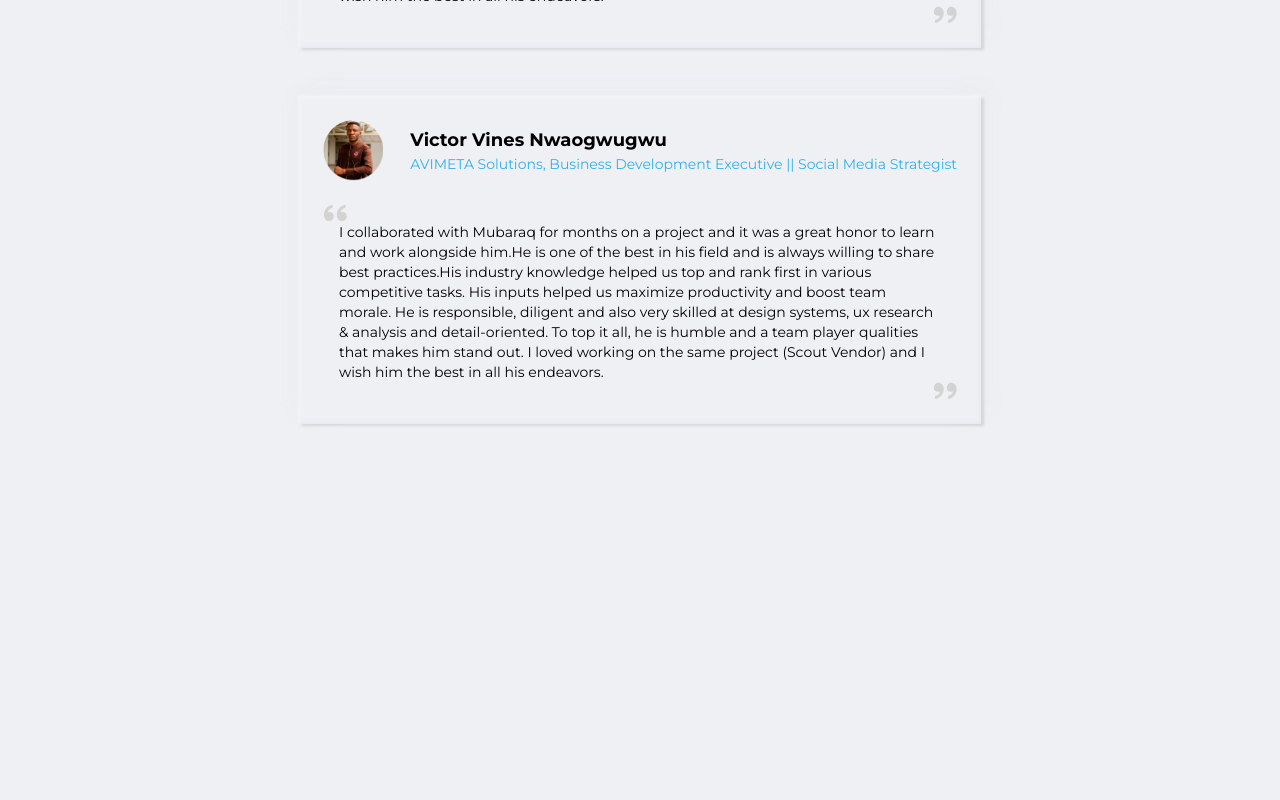
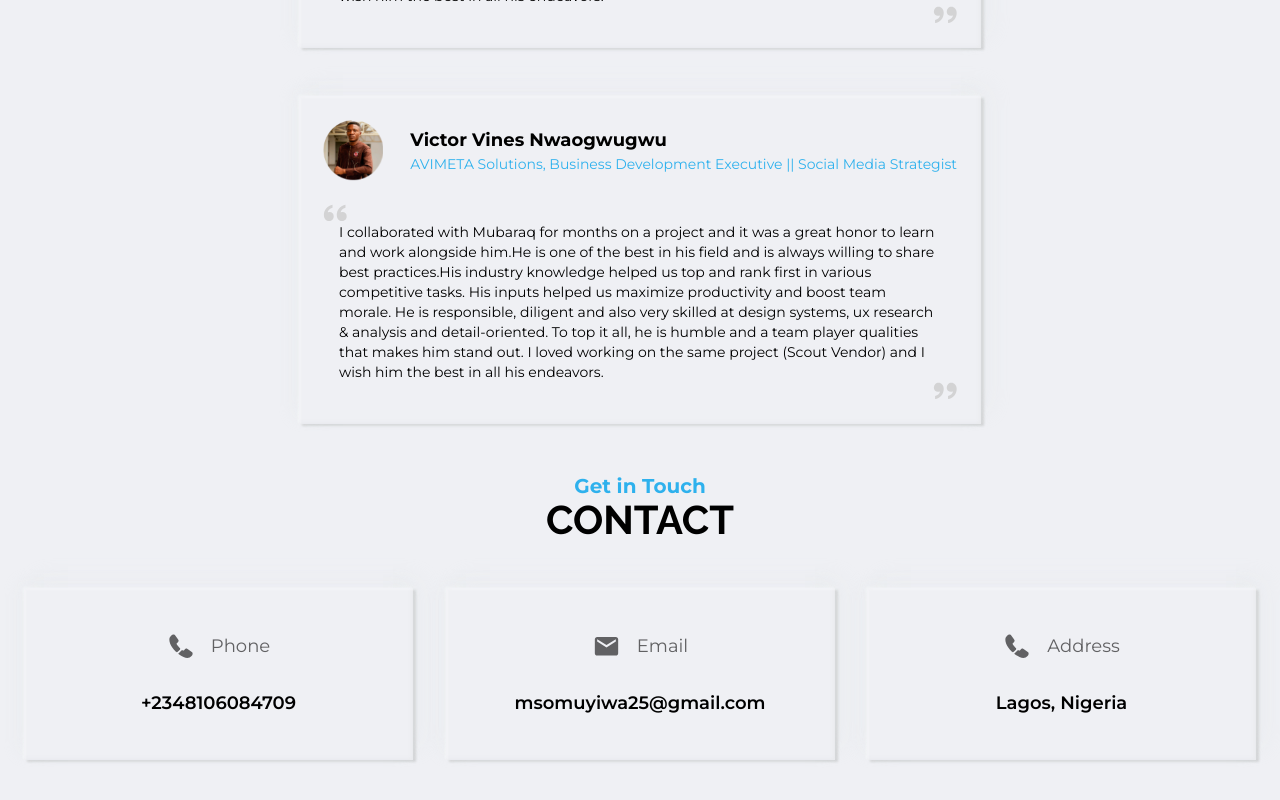
Before and after one commit to Misty-Arts/mubarak-portfolio, a Next.js app: page / in a window 1280 px wide. Shown: the part 4786-5586 px from the top of the page. Before the commit the page ends 5258 px from the top, so only its background shows below. Built offline with nearby package versions, Linux system fonts and the light colour scheme.

Commit message:
Initiate contact

```diff
--- a/src/app/layout.tsx
+++ b/src/app/layout.tsx
@@ -1,9 +1,10 @@
 import Navbar from "@/components/Navbar";
 import { montserrat, raleway } from "@/lib/font";
+import "keen-slider/keen-slider.min.css";
 import "./globals.css";
 
 export const metadata = {
-  title: "Create Next App",
+  title: "Mubaraq Somuyiwa",
   description: "Generated by create next app",
 };
 
@@ -14,7 +15,9 @@ export default function RootLayout({
 }) {
   return (
     <html lang="en">
-      <body className={`${raleway.variable} bg-bg ${montserrat.variable} font-montserrat`}>
+      <body
+        className={`${raleway.variable} bg-bg ${montserrat.variable} font-montserrat`}
+      >
         <Navbar />
         <main className="pt-10 md:pt-30">{children}</main>
       </body>
--- a/src/app/page.tsx
+++ b/src/app/page.tsx
@@ -1,4 +1,5 @@
 import About from "@/components/LandingPage/About";
+import Contact from "@/components/LandingPage/Contact";
 import Home from "@/components/LandingPage/Home";
 import Portfolio from "@/components/LandingPage/Portfolio";
 import Testimonial from "@/components/LandingPage/Testimonial";
@@ -10,6 +11,7 @@ export default function HomePage() {
       <Portfolio />
       <About />
       <Testimonial />
+      <Contact />
     </>
   );
 }
--- /dev/null
+++ b/src/components/LandingPage/Contact/Card.tsx
@@ -0,0 +1,26 @@
+import styles from "@/components/LandingPage/LandingPage.module.css";
+import { FC, ReactNode } from "react";
+
+interface ContactCardProps {
+  icon: ReactNode;
+  title: string;
+  content: string;
+}
+const ContactCard: FC<ContactCardProps> = ({ icon, title, content }) => {
+  return (
+    <div
+      className={`max-w-389px w-full h-172px p-4 md:p-6 my-12 flex items-center justify-center ${styles.testimonial_card}`}
+    >
+      <div>
+        <div className="flex justify-center items-center mb-7">
+          {icon}
+          <span className="mr-4"></span>
+          <p className="text-lg text-grey">{title}</p>
+        </div>
+        <p className="text-lg font-semibold text-center">{content}</p>
+      </div>
+    </div>
+  );
+};
+
+export default ContactCard;
--- /dev/null
+++ b/src/components/LandingPage/Contact/index.tsx
@@ -0,0 +1,30 @@
+import Heading from "@/components/common/Heading";
+import Mail from "@/lib/icons/Contact/Mail";
+import Phone from "@/lib/icons/Contact/Phone";
+import { FC } from "react";
+import ContactCard from "./Card";
+
+const contactDetails = [
+  { icon: <Phone />, title: "Phone", content: "+2348106084709" },
+  { icon: <Mail />, title: "Email", content: "msomuyiwa25@gmail.com" },
+  { icon: <Phone />, title: "Address", content: "Lagos, Nigeria" },
+];
+
+const Contact: FC = () => {
+  return (
+    <section id="contact" className="custom-container">
+      <Heading title="CONTACT" subtitle="Get in Touch" />
+      <div className="md:flex justify-between">
+        {contactDetails.map((item) => (
+          <ContactCard
+            icon={item.icon}
+            title={item.title}
+            content={item.content}
+          />
+        ))}
+      </div>
+    </section>
+  );
+};
+
+export default Contact;
--- a/src/components/LandingPage/Testimonial/Card.tsx
+++ b/src/components/LandingPage/Testimonial/Card.tsx
@@ -19,7 +19,7 @@ const TestimonialCard: FC<TestimonialCardProps> = ({
 }) => {
   return (
     <div className={`max-w-682px p-6 my-12 mx-auto ${styles.testimonial_card}`}>
-      <div className="flex justify-between items-center mb-6">
+      <div className="md:flex justify-between items-center mb-6">
         <div className="w-15 h-15 mr-6 relative">
           <Image
             src={imageSrc}
@@ -29,8 +29,8 @@ const TestimonialCard: FC<TestimonialCardProps> = ({
           />
         </div>
         <div className="text-left">
-          <p className="font-bold text-lg leading-22">{name}</p>
-          <p className="text-blue text-sm">{position}</p>
+          <p className="font-bold md:text-lg leading-22">{name}</p>
+          <p className="text-blue text-base md:text-sm">{position}</p>
         </div>
       </div>
       <LeftQuote />
--- /dev/null
+++ b/src/lib/icons/Contact/Location.tsx
@@ -0,0 +1,20 @@
+import { FC } from "react";
+
+const Location: FC = () => {
+  return (
+    <svg
+      width="28"
+      height="29"
+      viewBox="0 0 28 29"
+      fill="none"
+      xmlns="http://www.w3.org/2000/svg"
+    >
+      <path
+        d="M14 1.97559C9.16945 1.97559 5.25 5.50348 5.25 9.85059C5.25 16.8506 14 26.4756 14 26.4756C14 26.4756 22.75 16.8506 22.75 9.85059C22.75 5.50348 18.8305 1.97559 14 1.97559ZM14 14.2256C13.3078 14.2256 12.6311 14.0203 12.0555 13.6357C11.4799 13.2511 11.0313 12.7045 10.7664 12.065C10.5015 11.4254 10.4322 10.7217 10.5673 10.0428C10.7023 9.36384 11.0356 8.7402 11.5251 8.25071C12.0146 7.76123 12.6383 7.42789 13.3172 7.29284C13.9961 7.15779 14.6999 7.2271 15.3394 7.49201C15.9789 7.75691 16.5256 8.20552 16.9101 8.78109C17.2947 9.35666 17.5 10.0334 17.5 10.7256C17.499 11.6535 17.1299 12.5432 16.4738 13.1993C15.8176 13.8555 14.9279 14.2246 14 14.2256Z"
+        fill="#616163"
+      />
+    </svg>
+  );
+};
+
+export default Location;
--- /dev/null
+++ b/src/lib/icons/Contact/Mail.tsx
@@ -0,0 +1,20 @@
+import { FC } from "react";
+
+const Mail: FC = () => {
+  return (
+    <svg
+      width="29"
+      height="29"
+      viewBox="0 0 29 29"
+      fill="none"
+      xmlns="http://www.w3.org/2000/svg"
+    >
+      <path
+        d="M23.834 4.89258H5.16732C3.88398 4.89258 2.84565 5.94258 2.84565 7.22591L2.83398 21.2259C2.83398 22.5092 3.88398 23.5592 5.16732 23.5592H23.834C25.1173 23.5592 26.1673 22.5092 26.1673 21.2259V7.22591C26.1673 5.94258 25.1173 4.89258 23.834 4.89258ZM23.834 9.55924L14.5007 15.3926L5.16732 9.55924V7.22591L14.5007 13.0592L23.834 7.22591V9.55924Z"
+        fill="#616163"
+      />
+    </svg>
+  );
+};
+
+export default Mail;
--- /dev/null
+++ b/src/lib/icons/Contact/Phone.tsx
@@ -0,0 +1,24 @@
+import { FC } from "react";
+
+const Phone: FC = () => {
+  return (
+    <svg
+      width="28"
+      height="29"
+      viewBox="0 0 28 29"
+      fill="none"
+      xmlns="http://www.w3.org/2000/svg"
+    >
+      <path
+        d="M12.8923 17.6669L10.734 19.8253C10.279 20.2803 9.55565 20.2803 9.08898 19.8369C8.96065 19.7086 8.83232 19.5919 8.70398 19.4636C7.50232 18.2503 6.41732 16.9786 5.44898 15.6486C4.49232 14.3186 3.72232 12.9886 3.16232 11.6703C2.61398 10.3403 2.33398 9.06859 2.33398 7.85526C2.33398 7.06193 2.47398 6.30359 2.75398 5.60359C3.03398 4.89193 3.47732 4.23859 4.09565 3.65526C4.84232 2.92026 5.65898 2.55859 6.52232 2.55859C6.84898 2.55859 7.17565 2.62859 7.46732 2.76859C7.77065 2.90859 8.03898 3.11859 8.24898 3.42193L10.9557 7.23693C11.1657 7.52859 11.3173 7.79693 11.4223 8.05359C11.5273 8.29859 11.5857 8.54359 11.5857 8.76526C11.5857 9.04526 11.504 9.32526 11.3407 9.59359C11.189 9.86193 10.9673 10.1419 10.6873 10.4219L9.80065 11.3436C9.67232 11.4719 9.61398 11.6236 9.61398 11.8103C9.61398 11.9036 9.62565 11.9853 9.64899 12.0786C9.68399 12.1719 9.71899 12.2419 9.74232 12.3119C9.95232 12.6969 10.314 13.1986 10.8273 13.8053C11.3523 14.4119 11.9123 15.0303 12.519 15.6486C12.6357 15.7653 12.764 15.8819 12.8807 15.9986C13.3473 16.4536 13.359 17.2003 12.8923 17.6669Z"
+        fill="#616163"
+      />
+      <path
+        d="M25.6309 21.6105C25.6309 21.9371 25.5726 22.2755 25.4559 22.6021C25.4209 22.6955 25.3859 22.7888 25.3392 22.8821C25.1409 23.3021 24.8842 23.6988 24.5459 24.0721C23.9742 24.7021 23.3442 25.1571 22.6326 25.4488C22.6209 25.4488 22.6092 25.4605 22.5976 25.4605C21.9092 25.7405 21.1626 25.8921 20.3576 25.8921C19.1676 25.8921 17.8959 25.6121 16.5542 25.0405C15.2126 24.4688 13.8709 23.6988 12.5409 22.7305C12.0859 22.3921 11.6309 22.0538 11.1992 21.6921L15.0142 17.8771C15.3409 18.1221 15.6326 18.3088 15.8776 18.4371C15.9359 18.4605 16.0059 18.4955 16.0876 18.5305C16.1809 18.5655 16.2742 18.5771 16.3792 18.5771C16.5776 18.5771 16.7292 18.5071 16.8576 18.3788L17.7442 17.5038C18.0359 17.2121 18.3159 16.9905 18.5842 16.8505C18.8526 16.6871 19.1209 16.6055 19.4126 16.6055C19.6342 16.6055 19.8676 16.6521 20.1242 16.7571C20.3809 16.8621 20.6492 17.0138 20.9409 17.2121L24.8026 19.9538C25.1059 20.1638 25.3159 20.4088 25.4442 20.7005C25.5609 20.9921 25.6309 21.2838 25.6309 21.6105Z"
+        fill="#616163"
+      />
+    </svg>
+  );
+};
+
+export default Phone;
--- a/tailwind.config.js
+++ b/tailwind.config.js
@@ -16,6 +16,7 @@ module.exports = {
         xl: "1440px",
       },
       maxWidth: {
+        "389px": "389px",
         "412px": "412px",
         "414px": "414px",
         "450px": "450px",
@@ -25,6 +26,9 @@ module.exports = {
         "682px": "682px",
         "680px": "680px",
         "1010px": "1010px",
+      },
+      maxHeight: {
+        "172px": "172px",
       },
       fontSize: {
         "40px": ["40px", { lineHeight: "40px" }],
@@ -59,6 +63,7 @@ module.exports = {
         22: "22px",
         30: "120px",
         "28px": "28px",
+        "172px": "172px",
         "400px": "400px",
         "414px": "414px",
         "11.61%": "11.61%",
```
